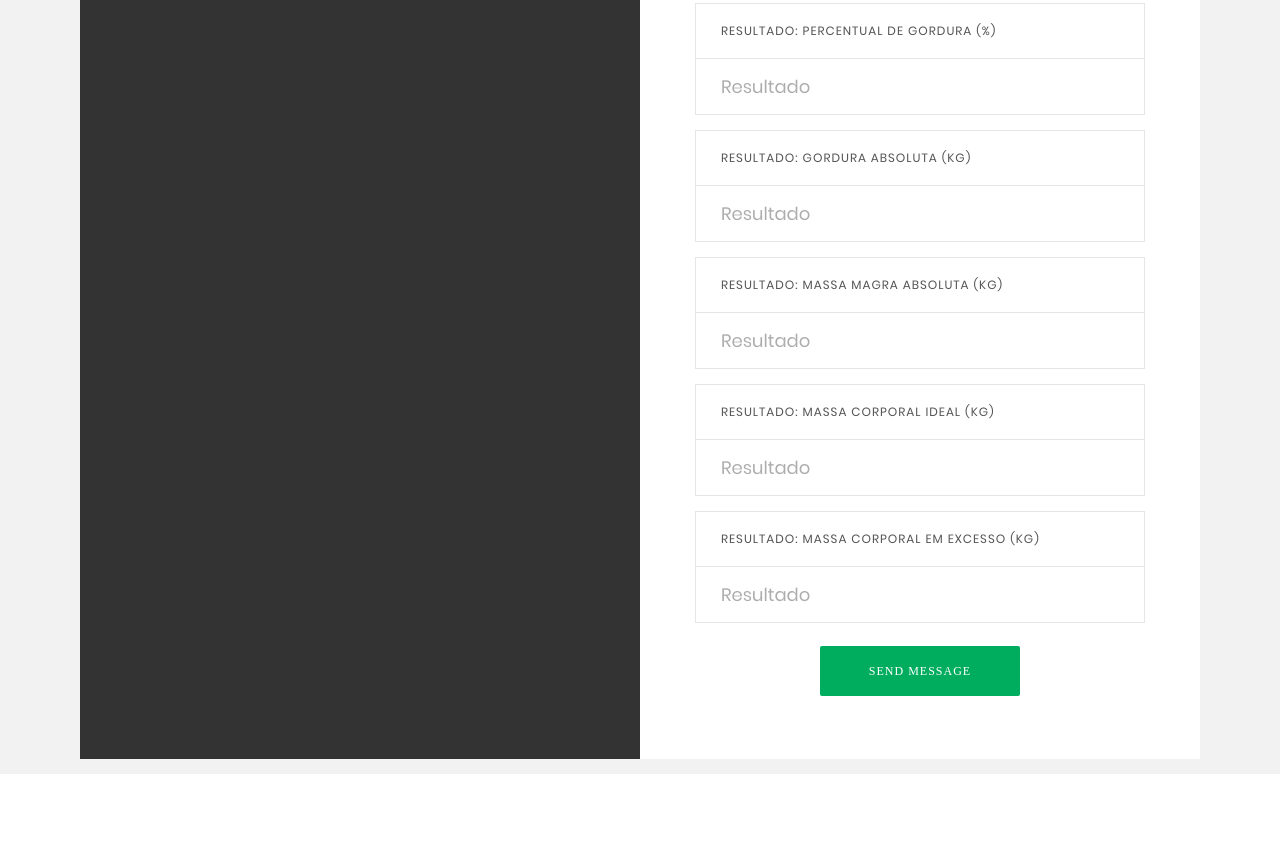
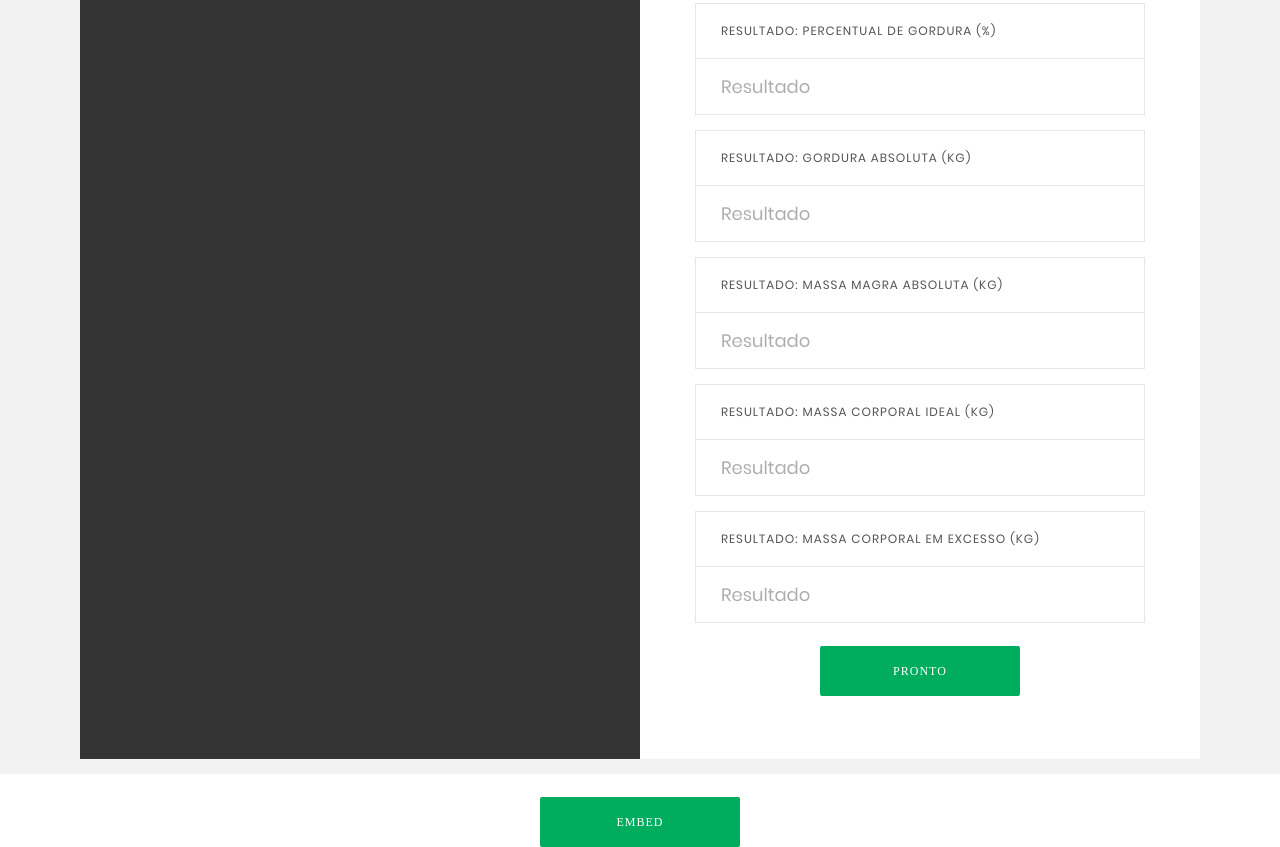
Before and after one commit to BetaMedina/calculofisico, a plain HTML site: page index.html in a window 1280 px wide. Shown: the part 1041-1888 px from the top of the page. Before the commit the page ends 1815 px from the top, so only its background shows below. Drawn offline with Linux system fonts and the light colour scheme; a web font is replaced by a local one.

Commit message:
Update index.html

```diff
--- a/index.html
+++ b/index.html
@@ -1,7 +1,11 @@
 <!DOCTYPE html>
 <html lang="en">
 <head>
-	<script >
+
+	<script>
+        function embed(){
+            alert('<iframe src="https://betamedina.github.io/calculofisico/" name="Fisico"></iframe>')
+        }
 		function EduFisica(){
 			var sexo = document.getElementById('Sex').value;
 			var idade =parseFloat(  document.getElementById('age').value);
@@ -183,7 +187,7 @@
 
 				<div class="container-contact100-form-btn">
 					<button onclick="EduFisica();" class="contact100-form-btn ">
-						Send Message
+						Pronto
 					</button>
 				</div>
 			</form>
@@ -255,5 +259,11 @@
 	<script src="vendor/daterangepicker/daterangepicker.js"></script>
 	<script src="vendor/countdowntime/countdowntime.js"></script>
 	<script src="js/main.js"></script>
+
+    <div class="container-contact100-form-btn">
+					<button onclick="embed();" class="contact100-form-btn ">
+						embed
+					</button>
+				</div>
 </body>
 </html>
```
